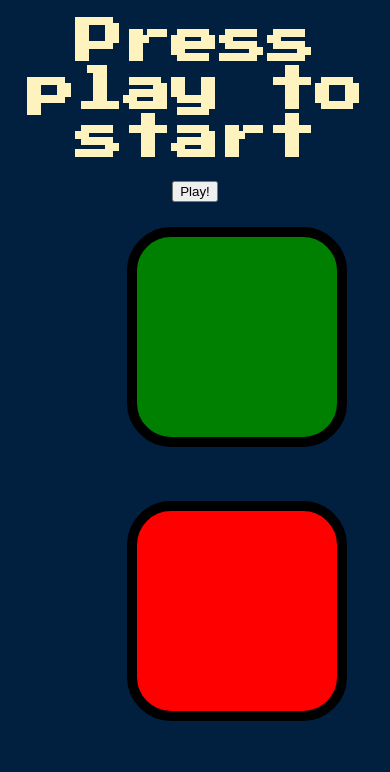
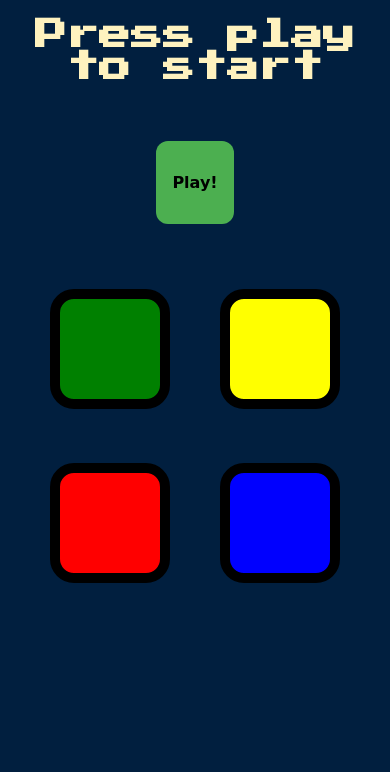
Before and after one commit to Axel01011111/Simon-Says, a plain HTML site: page index.html in a window 390 px wide. Shown: the top 772 px of the page. Drawn offline with nearby package versions, Linux system fonts and the light colour scheme.

Commit message:
Update styles.css

```diff
--- a/styles.css
+++ b/styles.css
@@ -51,3 +51,31 @@ body {
   box-shadow: 0 0 20px white;
   background-color: grey;
 }
+
+.play{
+  background-color: #4CAF50;
+  border: none;
+  padding: 32px 16px;
+  border-radius: 12px;
+  font-family: cursive;
+  font-weight: 800;
+  font-size: 1rem;
+  margin: 40px;
+}
+
+
+/*---Media Query---*/
+
+@media (max-width: 450px){
+  #level-title{
+    font-size: 2rem;
+  }
+  .container{
+    display: flex;
+    justify-content: center;
+  }
+  .btn{
+    height: 100px;
+    width: 100px;
+  }
+}
```
